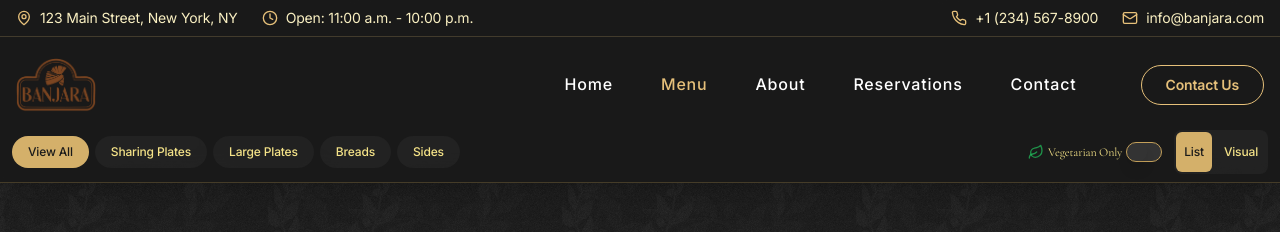
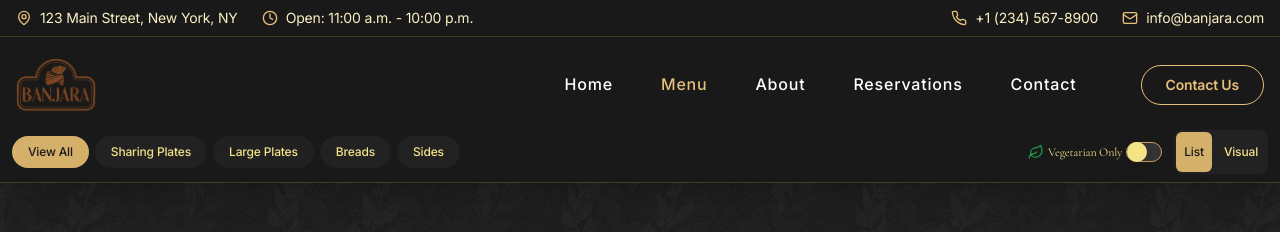
Before and after one commit to Deyaa360/Banjara-3.0, a Next.js app: page /menu in a window 1280 px wide. Shown: the top 232 px of the page. Built offline with nearby package versions, Linux system fonts and the light colour scheme; a web font is replaced by a local one.

Commit message:
Fix: set visible gold color for switch thumb (toggle circle)

```diff
--- a/src/components/ui/switch.tsx
+++ b/src/components/ui/switch.tsx
@@ -19,7 +19,7 @@ const Switch = React.forwardRef<
   >
     <SwitchPrimitives.Thumb
       className={cn(
-        "pointer-events-none block h-5 w-5 rounded-full bg-background shadow-lg ring-0 transition-transform data-[state=checked]:translate-x-5 data-[state=unchecked]:translate-x-0"
+        "pointer-events-none block h-5 w-5 rounded-full bg-gold-300 shadow-lg ring-0 transition-transform data-[state=checked]:translate-x-5 data-[state=unchecked]:translate-x-0"
       )}
     />
   </SwitchPrimitives.Root>
```
